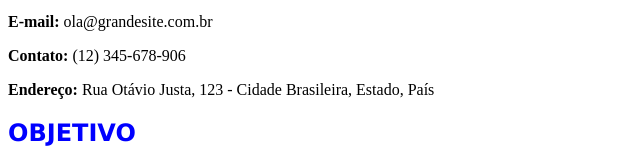
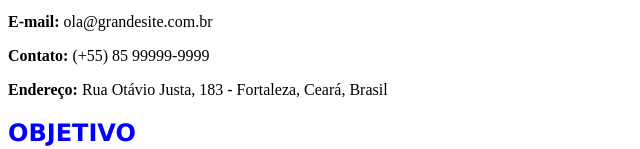
Before and after one commit to HuygnesPython/Aula26.05, a plain HTML site: page index.html in a window 1280 px wide. Shown: the part 146-295 px from the top of the page, without its empty margins (0-640 px from the left). Drawn offline with Linux system fonts and the light colour scheme.

Commit message:
Finalizado

```diff
--- a/index.html
+++ b/index.html
@@ -33,8 +33,8 @@
     <h1 class="h1nome">José Huygnes</h1>
     <p>Brasileiro, Solteiro, 13 anos</p>
     <p><b>E-mail:</b> ola@grandesite.com.br</p>
-    <p><b>Contato:</b> (12) 345-678-906</p>
-    <p><b>Endereço:</b> Rua Otávio Justa, 123 - Cidade Brasileira, Estado, País</p>
+    <p><b>Contato:</b> (+55) 85 99999-9999</p>
+    <p><b>Endereço:</b> Rua Otávio Justa, 183 - Fortaleza, Ceará, Brasil</p>
     <h2 class="h2obj">OBJETIVO</h2>
     <p>Atuar na área de Programador</p>
     <h2 class="h2form">FORMAÇÃO ACADÊMICA</h2>
```
